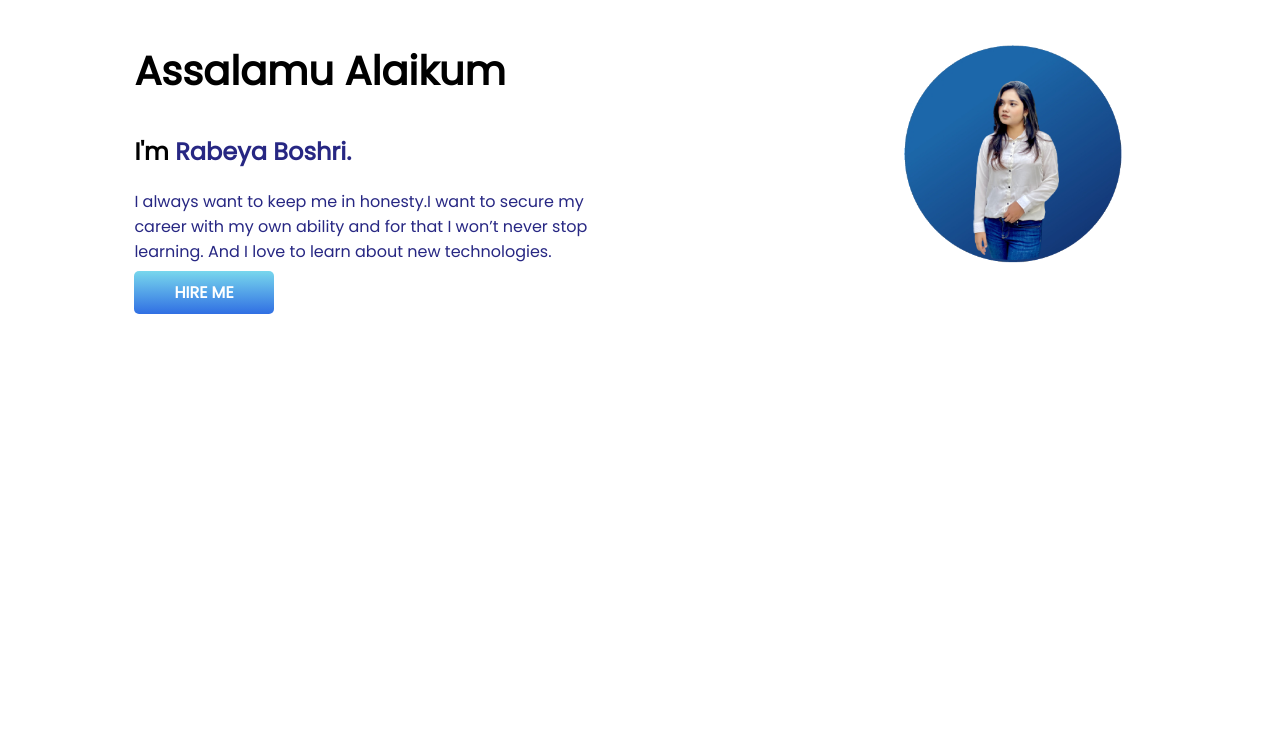
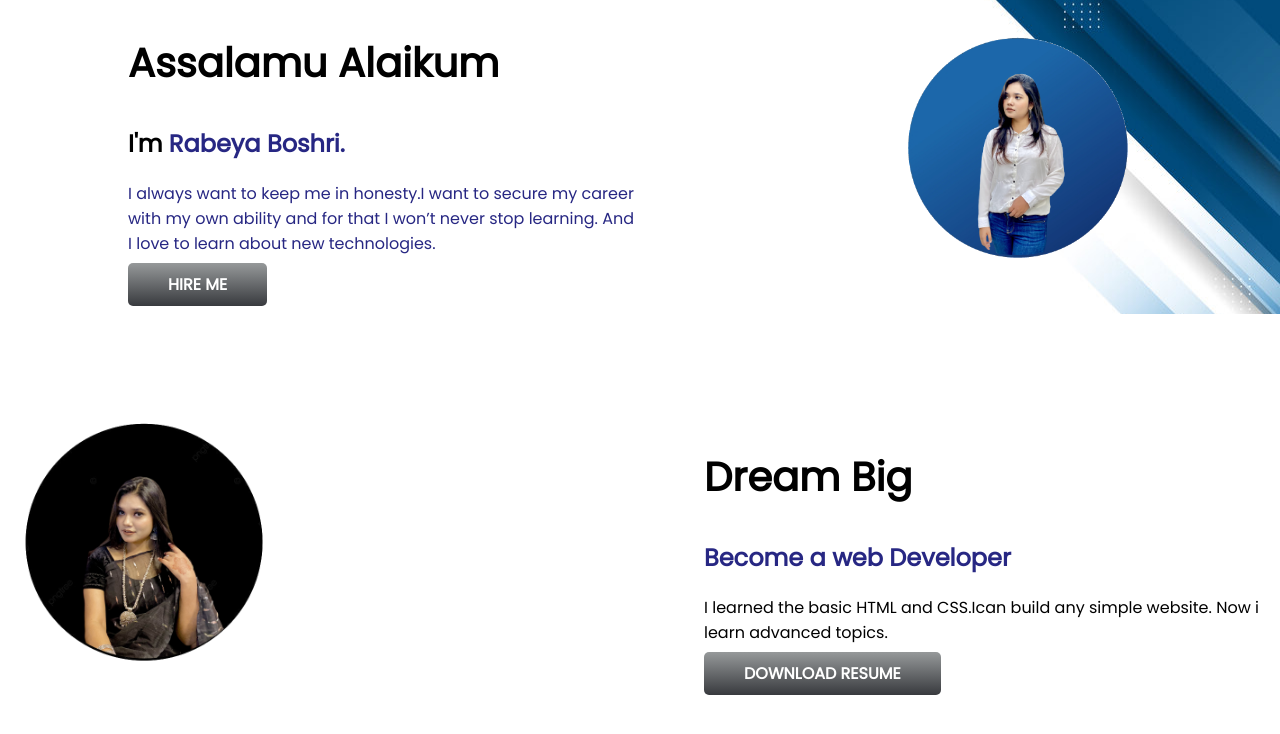
Before and after one commit to rabeya003/My-portfolio, a plain HTML site: page index.html in a window 1280 px wide. Drawn offline with Linux system fonts and the light colour scheme.

Commit message:
dream added

```diff
--- a/index.html
+++ b/index.html
@@ -11,7 +11,7 @@
     <link rel="stylesheet" href="style.css">
 </head>
 <body>
-    <section>
+    <section class="first-sec">
         <div class="half-width">
             <h1>Assalamu Alaikum</h1>
             <h2>I'm <span class="org">Rabeya Boshri.</span></h2>
@@ -24,5 +24,18 @@
             <img src="images/port-img.png" alt="">
         </div>
     </section>
+    <section class="dream">
+        <div class="half">
+            <img src="images/IMG-7020.png" alt="">
+        </div>
+        <div class="half-width">
+            <h1>Dream Big</h1>
+            <h2> <span class="org">Become a web Developer</span> </h2>
+            <p>I learned the basic HTML and CSS.Ican build any simple website.
+                Now i learn advanced topics.</p>
+            <a class="link-button" target="_blank" href="">DOWNLOAD RESUME</a>
+        </div>
+
+    </section>
 </body>
 </html>
--- a/style.css
+++ b/style.css
@@ -1,5 +1,6 @@
 body{
     font-family: 'Poppins', sans-serif;
+    margin: 0;
 }
 h1{
     font-size: 40px;
@@ -10,6 +11,7 @@ h1{
 }
 section{
     display: flex;
+    margin-bottom: 100px;
 }
 .half-width{
     width: 50%;
@@ -20,10 +22,18 @@ section{
 }
 .link-button{
     text-decoration: none;
-    background-image: linear-gradient(rgb(120, 215, 237),rgb(48, 111, 227));
+    background-image: linear-gradient(rgb(150, 153, 154),rgb(56, 58, 62));
 
     color: white;
     font-weight: 700;
     padding: 10px 40px;
     border-radius: 5px;
 }
+.first-sec{
+    background-image: url(images/b-3.jpg);
+    background-position: right;
+    background-repeat: no-repeat;
+}
+.half img{
+    width: 50%;
+}
```
Also changed, not shown: images/IMG-7020.png (added), images/b-1.jpg (added), images/b-3.jpg (added).
